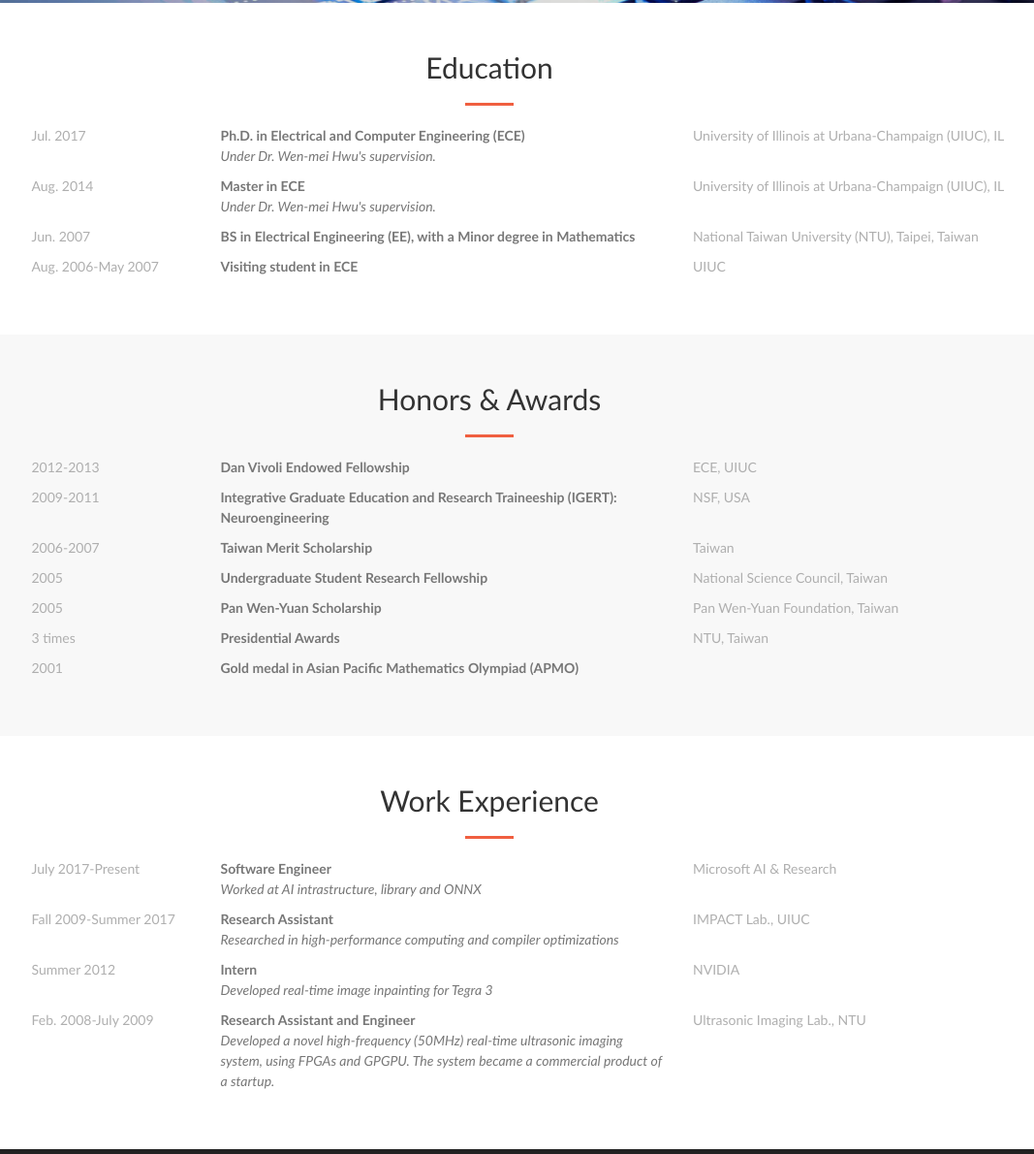
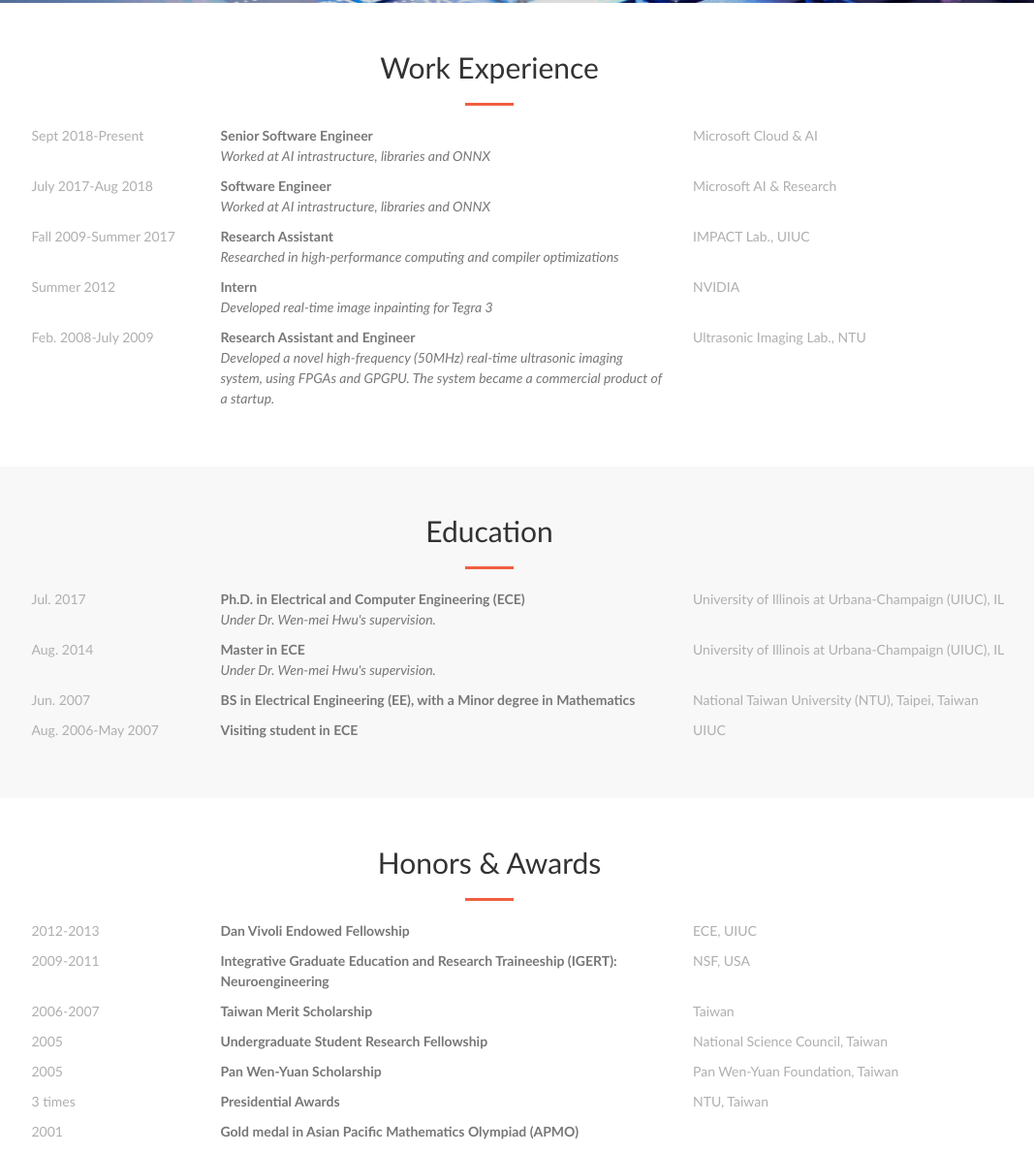
Before and after one commit to lchang20/lchang20.github.io, a website: page experience.html in a window 1280 px wide. Shown: the part 447-1637 px from the top of the page at 97% size, without its empty margins (135-1202 px from the left). Drawn offline with nearby package versions, Linux system fonts and the light colour scheme; files whose address does not match are found by name.

Commit message:
update title

```diff
--- a/experience.html
+++ b/experience.html
@@ -79,13 +79,87 @@
             <div class="header-content-inner">
                 <h1 id="homeHeading">Experience</r></h1>
                 <hr>
-                <p>A tiny SW engineer<br>at Microsoft Cloud & AI</p>
+                <p>A tiny Senior SW engineer<br>at Microsoft Cloud & AI</p>
 
             </div>
         </div>
     </header>
 
-    <section id="education">
+
+    <section id="work">
+        <div class="container">
+            <div class="row">
+                <div class="col-lg-12 text-center">
+                    <h2 class="section-heading">Work Experience</h2>
+                    <hr>
+                </div>
+            </div>
+        </div>
+        <div class="container">
+            <div class="row">
+                <div class="col-lg-2 col-lg-offset-1 col-md-12">
+                 <p class="text-grey">Sept 2018-Present</p>
+                </div>
+                <div class="col-lg-5 col-md-12">
+                     <p class="text-muted"><strong>Senior Software Engineer</strong> <br> <em>Worked at AI intrastructure, libraries and ONNX</em></p>
+                </div>
+                <div class="col-lg-4  col-md-12">
+                     <p class="text-grey">Microsoft Cloud & AI</p>
+                </div>
+            </div>
+            <hr class="full">
+            <div class="row">
+                <div class="col-lg-2 col-lg-offset-1 col-md-12">
+                 <p class="text-grey">July 2017-Aug 2018</p>
+                </div>
+                <div class="col-lg-5 col-md-12">
+                     <p class="text-muted"><strong>Software Engineer</strong> <br> <em>Worked at AI intrastructure, libraries and ONNX</em></p>
+                </div>
+                <div class="col-lg-4  col-md-12">
+                     <p class="text-grey">Microsoft AI & Research</p>
+                </div>
+            </div>
+            <hr class="full">
+            <div class="row">
+                <div class="col-lg-2 col-lg-offset-1 col-md-12">
+                 <p class="text-grey">Fall 2009-Summer 2017</p>
+                </div>
+                 <div class="col-lg-5 col-md-12">
+                     <p class="text-muted"><strong>Research Assistant</strong> <br> <em>Researched in high-performance computing and compiler optimizations</em></p>
+                </div>
+                  <div class="col-lg-4  col-md-12">
+                     <p class="text-grey">IMPACT Lab., UIUC</p>
+                </div>
+            </div>
+            <hr class="full">
+            <div class="row">
+                <div class="col-lg-2 col-lg-offset-1 col-md-12">
+                 <p class="text-grey">Summer 2012 </p>
+                </div>
+                <div class="col-lg-5 col-md-12">
+                     <p class="text-muted"><strong>Intern</strong> <br> <em>Developed real-time image inpainting for Tegra 3</em></p>
+                </div>
+                  <div class="col-lg-4 col-md-12">
+                      <p class="text-grey">NVIDIA</p>
+                 </div>
+            </div>
+            <hr class="full">
+            <div class="row">
+                <div class="col-lg-2 col-lg-offset-1 col-md-12">
+                 <p class="text-grey">Feb. 2008-July 2009  </p>
+                </div>
+                <div class="col-lg-5 col-md-12">
+                   <p class="text-muted"><strong>Research Assistant and Engineer</strong><br> <em>Developed a novel high-frequency (50MHz) real-time ultrasonic imaging system, using FPGAs and GPGPU. The system became a commercial product of a startup.</em></p>
+                </div>
+                <div class="col-lg-4 col-md-12">
+                      <p class="text-grey">Ultrasonic Imaging Lab., NTU</p>
+                </div>
+            </div>
+            <hr class="full">
+        </div>
+    </section>
+
+    <section class="bg-light" id="education">
         <div class="container">
               <div class="row">
                 <div class="col-lg-12 text-center">
@@ -146,7 +220,7 @@
         </div>
     </section>
 
-    <section class="bg-light" id="honer">
+    <section id="honer">
         <div class="container">
               <div class="row">
                 <div class="col-lg-12 text-center">
@@ -243,68 +317,6 @@
         </div>
     </section>
 
-
-    <section id="work">
-        <div class="container">
-            <div class="row">
-                <div class="col-lg-12 text-center">
-                    <h2 class="section-heading">Work Experience</h2>
-                    <hr>
-                </div>
-            </div>
-        </div>
-        <div class="container">
-            <div class="row">
-                <div class="col-lg-2 col-lg-offset-1 col-md-12">
-                 <p class="text-grey">July 2017-Present</p>
-                </div>
-                <div class="col-lg-5 col-md-12">
-                     <p class="text-muted"><strong>Software Engineer</strong> <br> <em>Worked at AI intrastructure, library and ONNX</em></p>
-                </div>
-                <div class="col-lg-4  col-md-12">
-                     <p class="text-grey">Microsoft AI & Research</p>
-                </div>
-            </div>
-            <hr class="full">
-            <div class="row">
-                <div class="col-lg-2 col-lg-offset-1 col-md-12">
-                 <p class="text-grey">Fall 2009-Summer 2017</p>
-                </div>
-                 <div class="col-lg-5 col-md-12">
-                     <p class="text-muted"><strong>Research Assistant</strong> <br> <em>Researched in high-performance computing and compiler optimizations</em></p>
-                </div>
-                  <div class="col-lg-4  col-md-12">
-                     <p class="text-grey">IMPACT Lab., UIUC</p>
-                </div>
-            </div>
-            <hr class="full">
-            <div class="row">
-                <div class="col-lg-2 col-lg-offset-1 col-md-12">
-                 <p class="text-grey">Summer 2012 </p>
-                </div>
-                <div class="col-lg-5 col-md-12">
-                     <p class="text-muted"><strong>Intern</strong> <br> <em>Developed real-time image inpainting for Tegra 3</em></p>
-                </div>
-                  <div class="col-lg-4 col-md-12">
-                      <p class="text-grey">NVIDIA</p>
-                 </div>
-            </div>
-            <hr class="full">
-            <div class="row">
-                <div class="col-lg-2 col-lg-offset-1 col-md-12">
-                 <p class="text-grey">Feb. 2008-July 2009  </p>
-                </div>
-                <div class="col-lg-5 col-md-12">
-                   <p class="text-muted"><strong>Research Assistant and Engineer</strong><br> <em>Developed a novel high-frequency (50MHz) real-time ultrasonic imaging system, using FPGAs and GPGPU. The system became a commercial product of a startup.</em></p>
-                </div>
-                <div class="col-lg-4 col-md-12">
-                      <p class="text-grey">Ultrasonic Imaging Lab., NTU</p>
-                </div>
-            </div>
-            <hr class="full">
-        </div>
-    </section>
-
     <section id="contact" class="bg-dark">
         <div class="container">
             <div class="row">
```
Also changed, not shown: index.html (+2 -2 lines).
